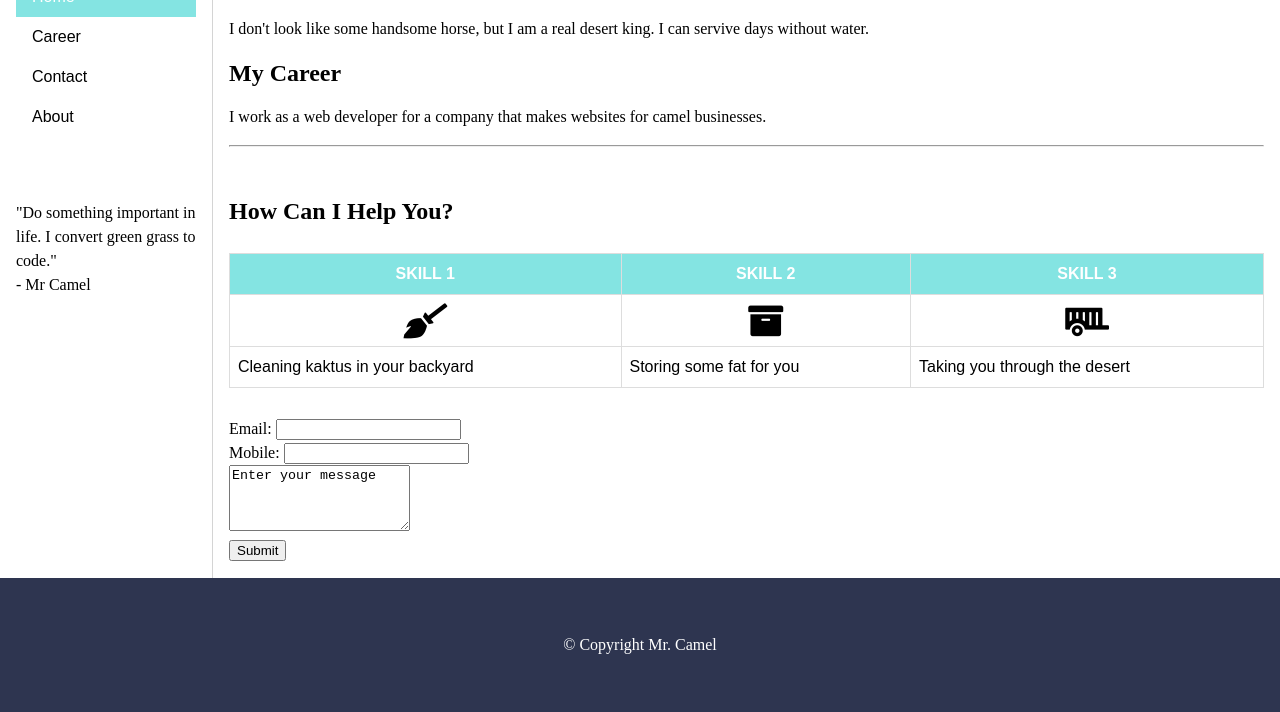
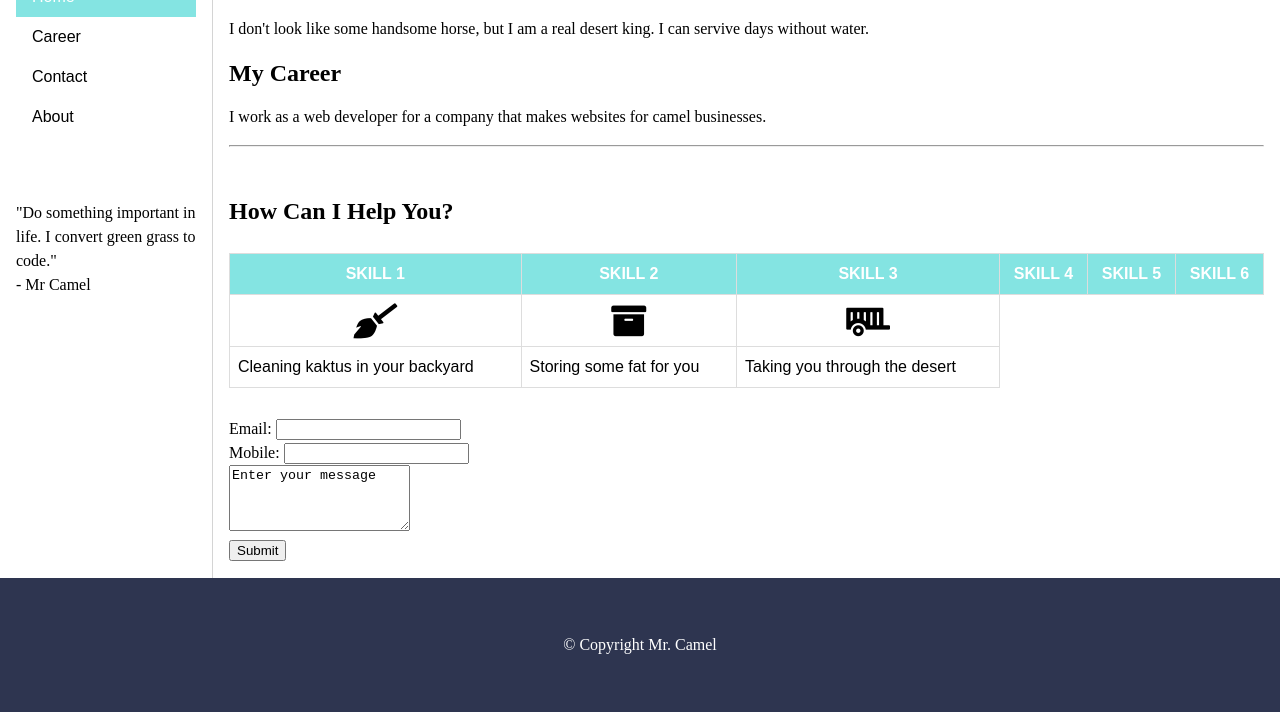
Before and after one commit to nil-2022/code-deploy-website, a plain HTML site: page index.html in a window 1280 px wide. Shown: the part 157-869 px from the top of the page. Drawn offline with Linux system fonts and the light colour scheme.

Commit message:
2nd commit

```diff
--- a/index.html
+++ b/index.html
@@ -142,6 +142,9 @@
           <th>SKILL 1</th>
           <th>SKILL 2</th>
           <th>SKILL 3</th>
+          <th>SKILL 4</th>
+          <th>SKILL 5</th>
+          <th>SKILL 6</th>
         </tr>
         <tr>
           <td><i class="fas fa-broom"></i></td>
```
